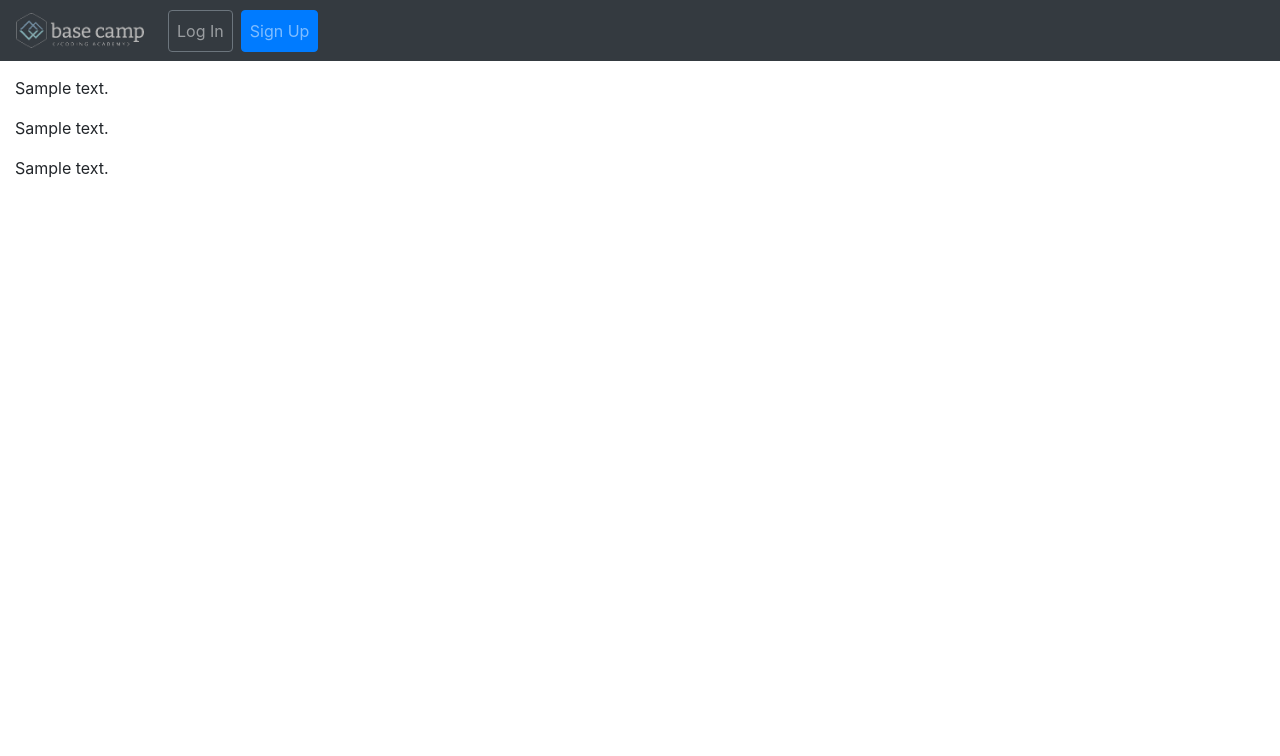
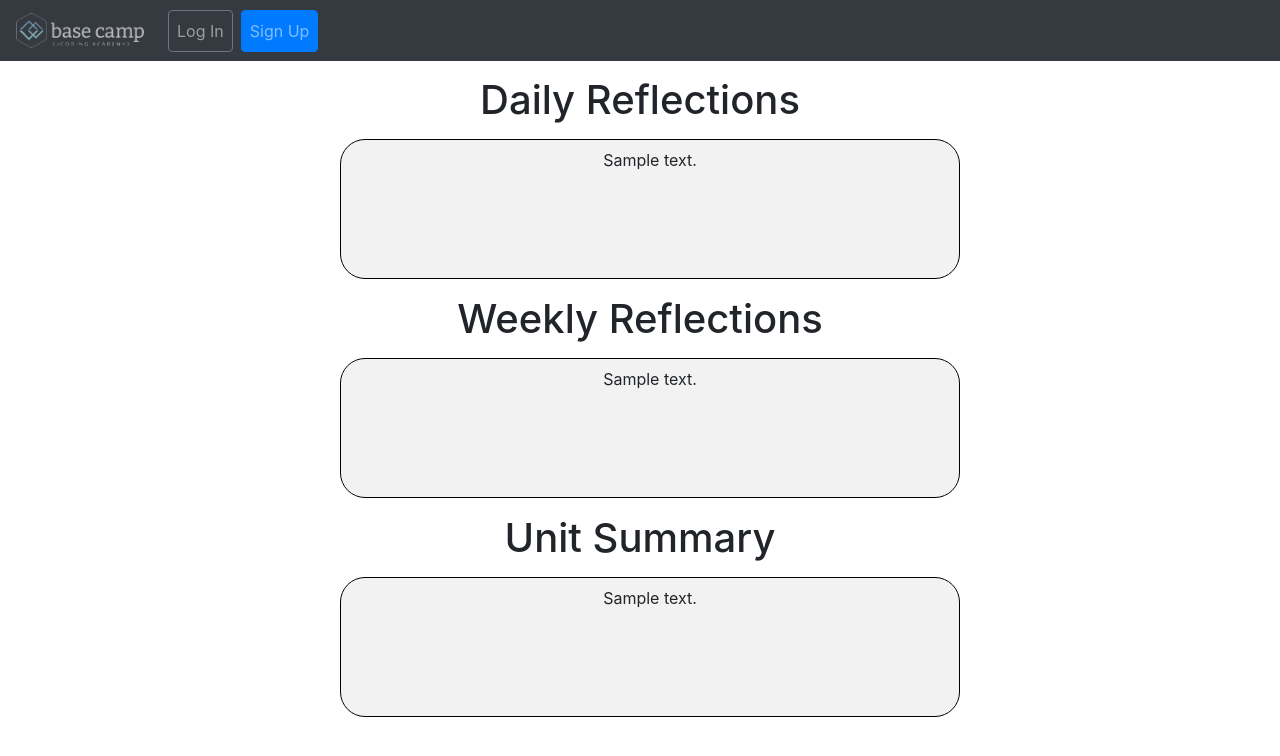
Before and after one commit to BaseCampCoding/django-unit-project-joseph-dylan-greg, a Django app: template templates/reflections/reflection_detail.html in a window 1280 px wide. Shown: the top 756 px of the page. Run offline with Django 3.2, Linux system fonts and the light colour scheme; the template is opened without the code that fills it: most values are stand-ins (such as "Sample title", 1, 10 or a date in 2020).

Commit message:
Added styling to reflection detail page

```diff
--- a/templates/reflections/reflection_detail.html
+++ b/templates/reflections/reflection_detail.html
@@ -2,9 +2,18 @@
 {% extends 'base.html' %}
 
 {% block content %}
-<div style="padding: 15px;">
-    <p>{{ daily.body }}</p>
-    <p>{{ weekly.body }}</p>
-    <p>{{ unit.body }}</p>
+<div style="padding: 15px; text-align: center;">
+    <div>
+    <h1>Daily Reflections</h1>
+    <p style="background:#f2f2f2; border-radius:25px; border:.5px solid black; width:620px; margin-top: 15px; margin-left: 325px; padding: 8px; height:140px;">{{ daily.body }}</p>
+    </div>
+    <div>
+    <h1>Weekly Reflections</h1>
+    <p style="background:#f2f2f2; border-radius:25px; border:.5px solid black; width:620px; margin-top: 15px; margin-left: 325px; padding: 8px; height:140px;">{{ weekly.body }}</p>
+    </div>
+    <div>
+    <h1>Unit Summary</h1>
+    <p style="background:#f2f2f2; border-radius:25px; border:.5px solid black; width:620px; margin-top: 15px; margin-left: 325px; padding: 8px; height:140px;">{{ unit.body }}</p>
+    </div>
 </div>
 {% endblock content %}
```
